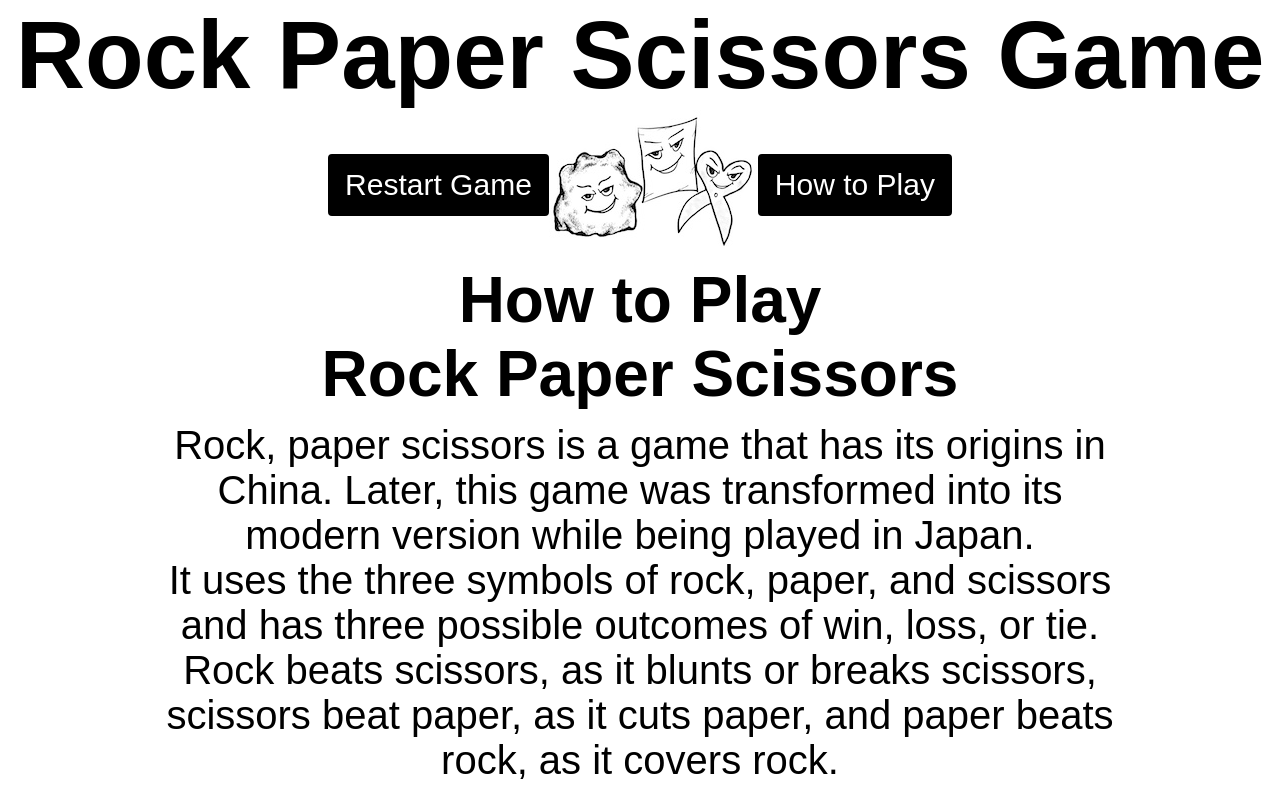
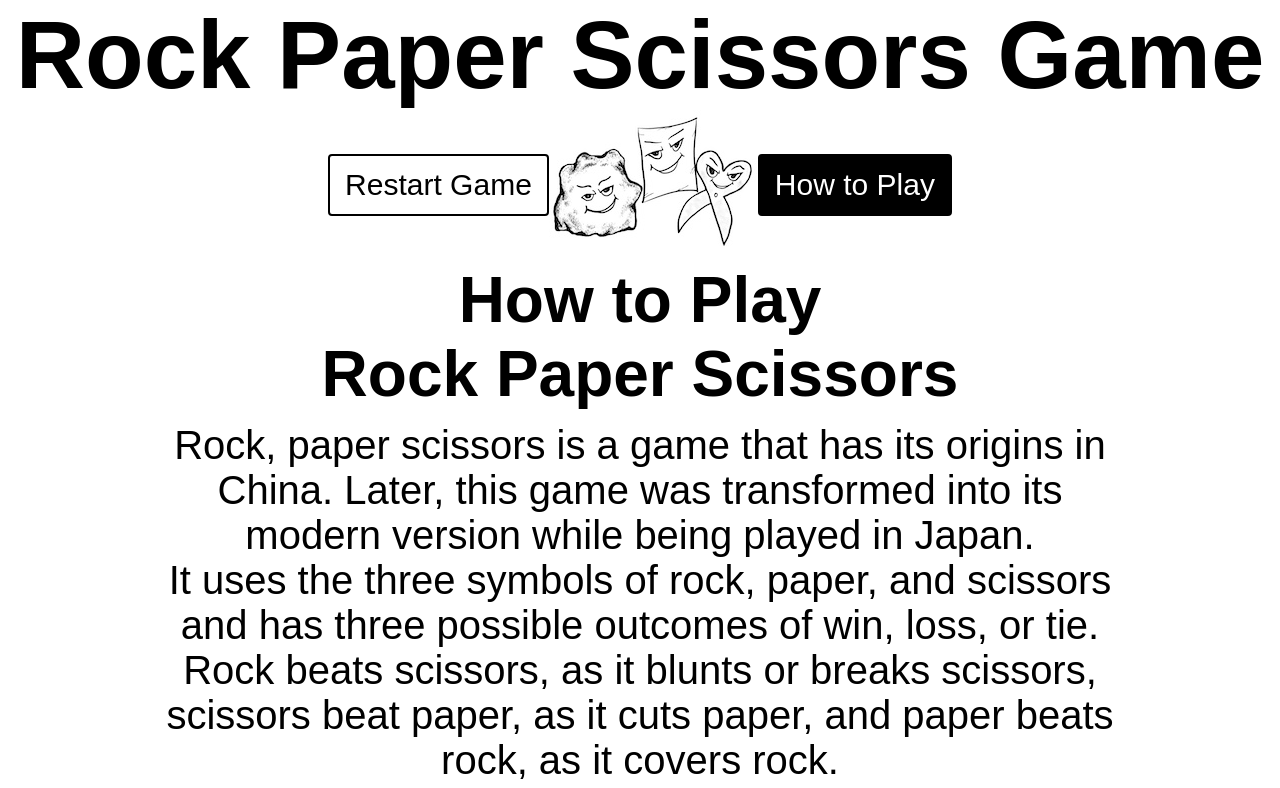
Before and after one commit to rachank/rock-paper-scissors-3, a plain HTML site: page index.html in a window 1280 px wide. In both pictures the pointer is over the button "Restart Game". Shown: the top 788 px of the page. Drawn offline with Linux system fonts and the light colour scheme; a web font is replaced by a local one.

```diff
--- a/assets/css/style.css
+++ b/assets/css/style.css
@@ -53,7 +53,10 @@ body {
     text-align: center;
     font-family: 'East Sea Dokdo', sans-serif;
 }
-
+.navbutton:hover {
+    background-color: white;
+    color: black;
+}
 
 
 /* Animation on Logo image*/
```
